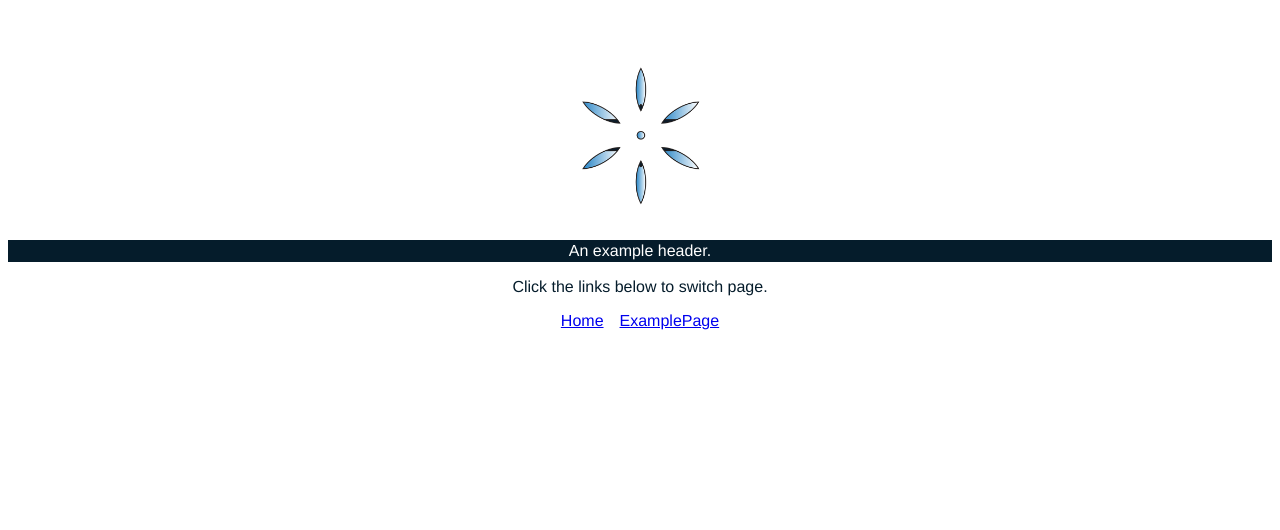
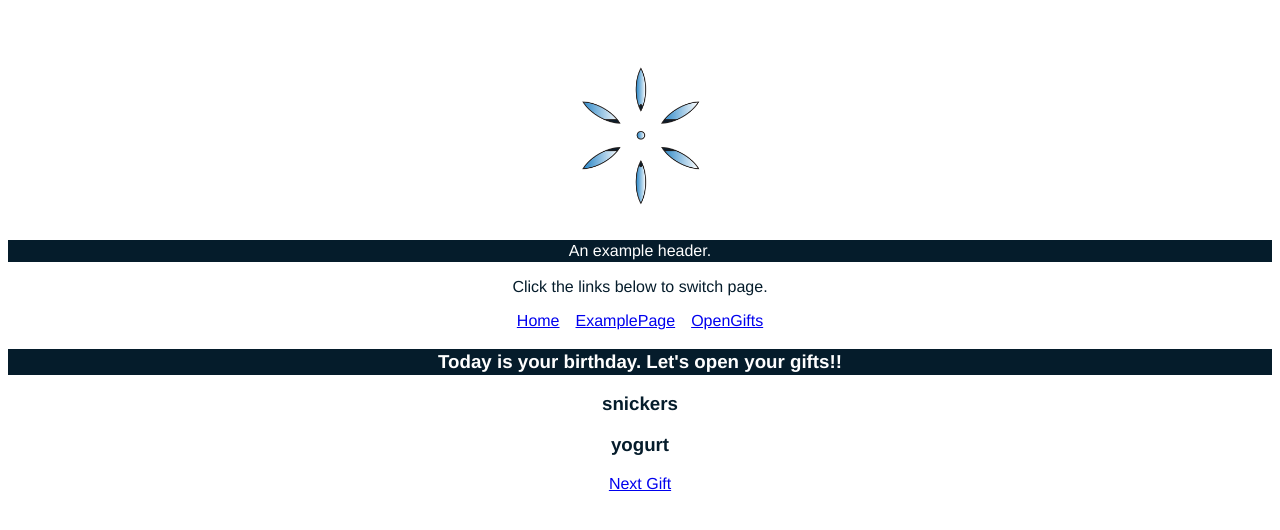
Before and after one commit to perplexingcode/summary-vue, a Vue app: page /open-gifts in a window 1280 px wide. Shown: the top 530 px of the page. Built offline with nearby package versions, Linux system fonts and the light colour scheme.

Commit message:
Basic Pagination

```diff
--- a/src/App.vue
+++ b/src/App.vue
@@ -7,6 +7,7 @@
   <div class="nav-items-wrapper">
     <router-link :to="{name: 'Home'}">Home</router-link>
     <router-link :to="{name: 'ExamplePage'}">ExamplePage</router-link>
+    <router-link :to="{name: 'OpenGifts'}">OpenGifts</router-link>
   </div>
   <router-view />
 </template>
--- a/src/router/index.js
+++ b/src/router/index.js
@@ -1,5 +1,6 @@
 import { createRouter, createWebHistory } from 'vue-router';
 import ExamplePage from '../views/ExamplePage.vue';
+import OpenGifts from '../views/OpenGifts.vue';
 
 const routes = [
   {
@@ -11,6 +12,16 @@ const routes = [
     name: 'ExamplePage',
     component: ExamplePage,
   },
+  {
+    path: '/open-gifts/',
+    name: 'OpenGifts',
+    component: OpenGifts,
+    props: (route) => ({ page: parseInt(route.query.page) || 1 }),
+    // props: (route) => {
+    //   let page = parseInt(route.query.page) || 1;
+    //   return { page };
+    // },
+  },
 ];
 
 const router = createRouter({
--- /dev/null
+++ b/src/services/GiftService.js
@@ -0,0 +1,30 @@
+const gifts = [
+  'cool air',
+  'snickers',
+  'yogurt',
+  'teddy bear',
+  'watch',
+  'scarf',
+  'shirt',
+  'hat',
+  'globe',
+  'kiss',
+];
+
+export default {
+  getGifts(perPage, page) {
+    const total = perPage * page;
+    if (perPage > 10) {
+      perPage = 10;
+    }
+    if (total > 10 && total - 10 >= perPage) {
+      page = 1;
+    }
+    const givenGifts = [];
+    for (let i = 1; i <= perPage; i++) {
+      const g = i + (page - 1) * perPage;
+      givenGifts.push(gifts[g]);
+    }
+    return givenGifts;
+  },
+};
--- /dev/null
+++ b/src/views/OpenGifts.vue
@@ -0,0 +1,33 @@
+<template>
+  <h3 class="tt">Today is your birthday. Let's open your gifts!!</h3>
+  <h3 v-for="gift in gifts" :key="gift">{{gift}}</h3>
+  <router-link :to="{ name: 'OpenGifts', query: { page: page-1 }}" rel="previous" v-if="page != 1">Last Gift
+  </router-link>
+  <router-link :to="{ name: 'OpenGifts', query: { page: page+1 }}" rel="previous" v-if="hasNextPage">Next Gift
+  </router-link>
+
+</template>
+
+<script>
+import { watchEffect } from 'vue'
+import GiftService from '/src/services/GiftService'
+
+export default {
+  name: 'OpenGifts',
+  props: ['page'],
+  data() {
+    return { gifts: null, }
+  },
+  created() {
+    watchEffect(() => {
+      this.gifts = null; //fake loading
+      this.gifts = GiftService.getGifts(2, this.page)
+    })
+  },
+  computed: {
+    hasNextPage() {
+      return this.page < 5
+    }
+  }
+}
+</script>
```
